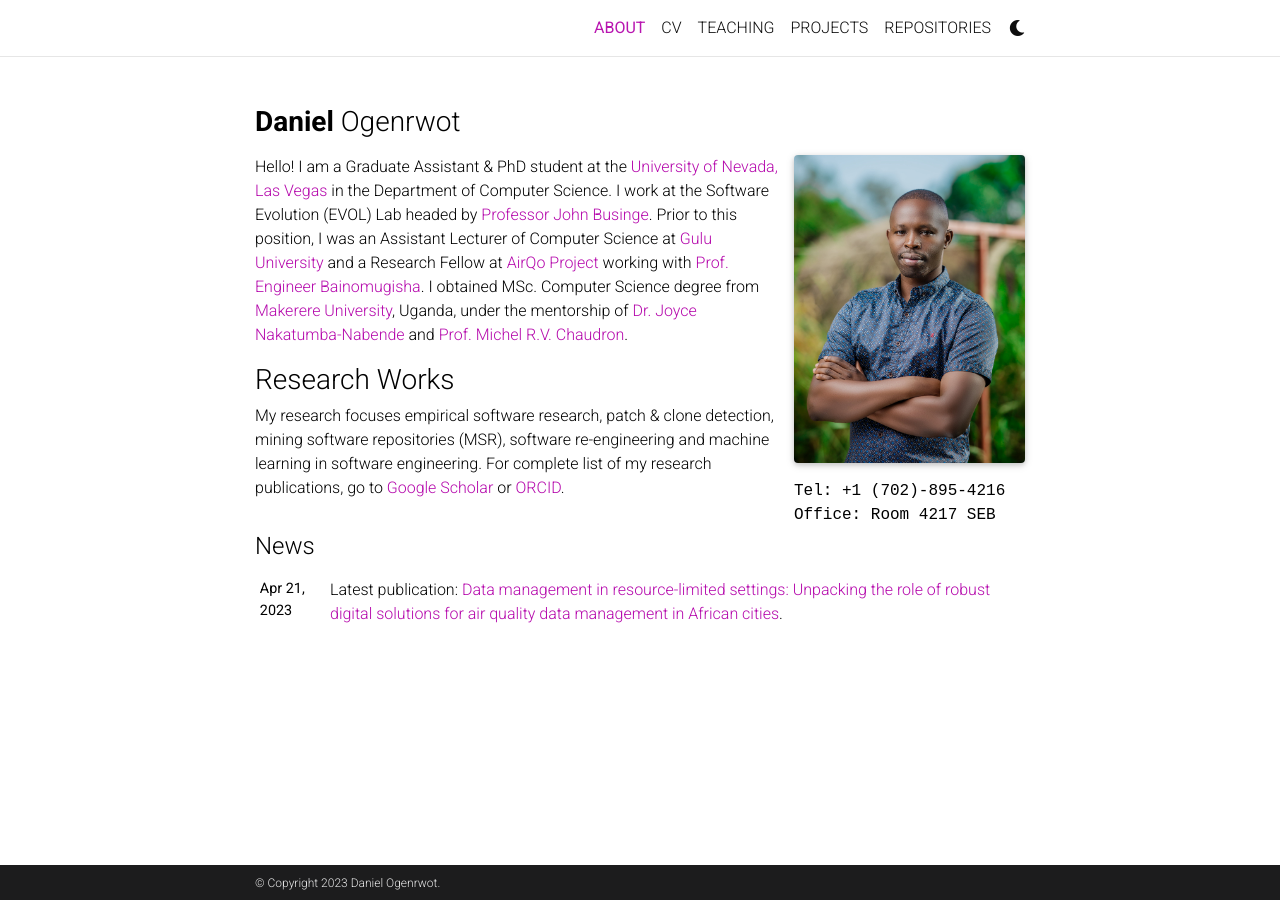
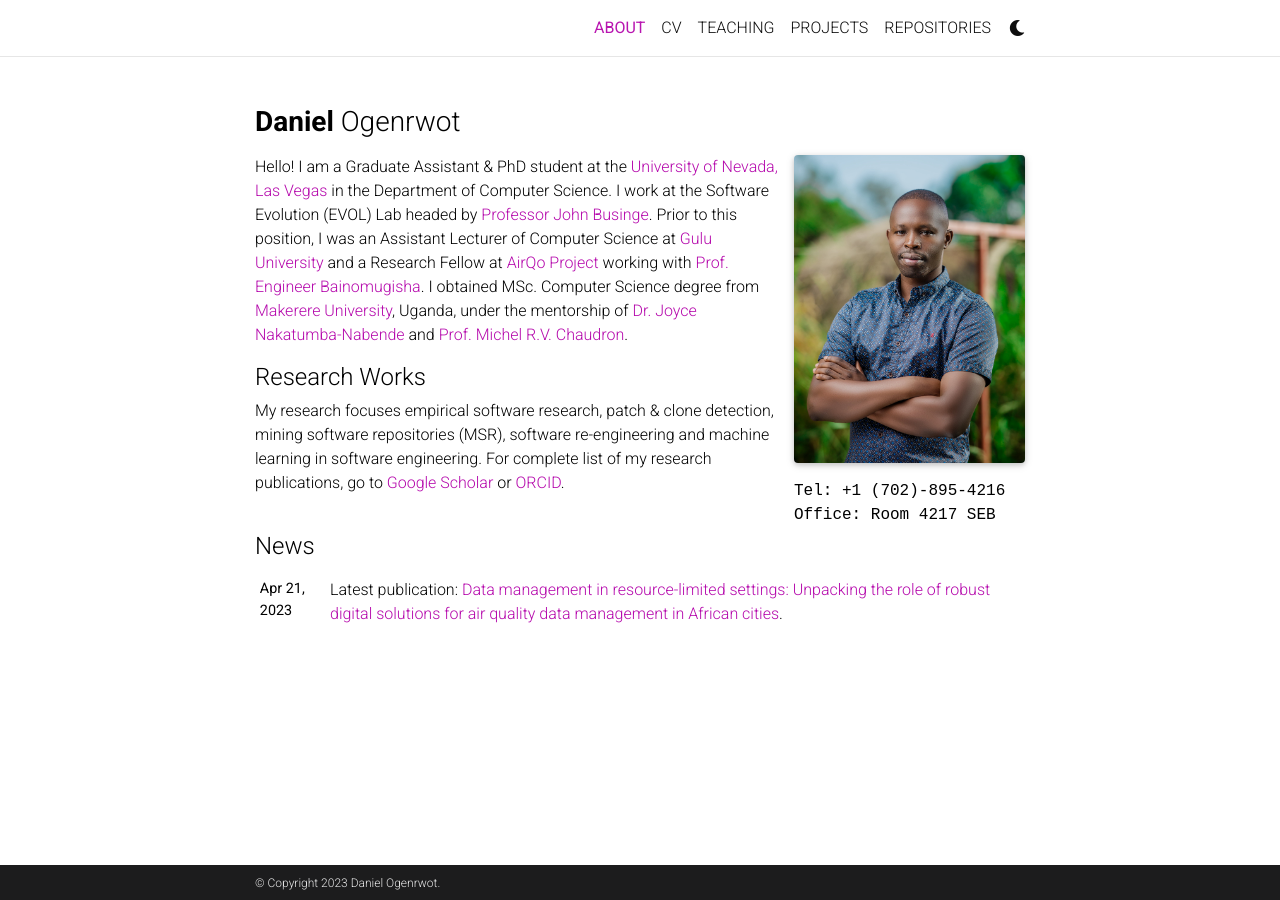
Before and after one commit to danielogen/danielogen.github.io, a Jekyll site: the page built from _pages/about.md, in a window 1280 px wide. Built offline with Jekyll 4.4.1, drawn with Linux system fonts in a browser that asks for light colours; full-size pictures stand in for the smaller copies a plugin makes; comment, search, counter and statistics services are not loaded; a style sheet for code colours, icons or effects is not loaded.

Commit message:
chore: update

```diff
--- a/_pages/about.md
+++ b/_pages/about.md
@@ -26,5 +26,5 @@ Link to your social media connections, too. This theme is set up to use [Font Aw
 
 Hello! I am a Graduate Assistant & PhD student at the [University of Nevada, Las Vegas](https://unlv.edu) in the Department of Computer Science. I work at the Software Evolution (EVOL) Lab headed by [Professor John Businge](https://johnxu21.github.io). Prior to this position, I was an Assistant Lecturer of Computer Science at [Gulu University](https://gu.ac.ug) and  a Research Fellow at [AirQo Project](https://airqo.net)  working with [Prof. Engineer Bainomugisha](https://ibaino.net/). I obtained MSc. Computer Science degree from [Makerere University](https://mak.ac.ug), Uganda, under the mentorship of [Dr. Joyce Nakatumba-Nabende](https://sites.google.com/view/jnabende/home) and [Prof. Michel R.V. Chaudron](https://research.tue.nl/en/persons/michel-rv-chaudron).
 
-### Research Works
+#### Research Works
 My research focuses empirical software research, patch & clone detection, mining software repositories (MSR), software re-engineering and machine learning in software engineering. For complete list of my research publications, go to <a href="https://scholar.google.com/citations?user=ZpCrmOQAAAAJ&hl=en" target="_blank">Google Scholar</a> or <a href="https://orcid.org/0000-0002-0133-8164" target="_blank">ORCID</a>.
```
